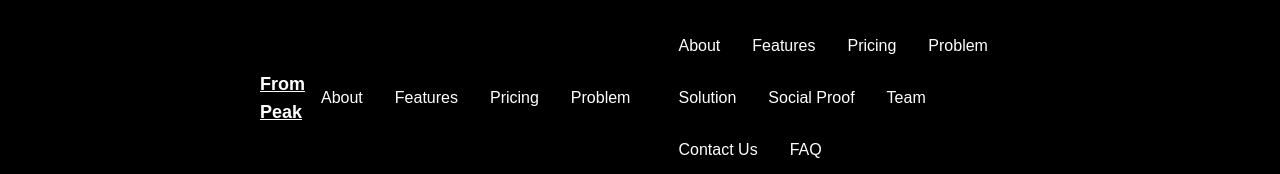
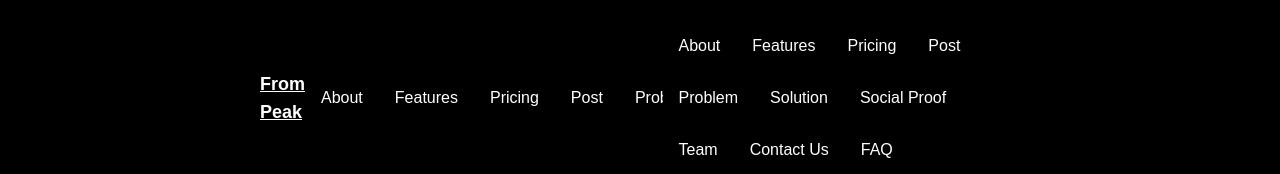
Before and after one commit to Amawareness24/Mywebsite, a plain HTML site: page index.html in a window 1280 px wide. Shown: the top 174 px of the page. Drawn offline with nearby package versions, Linux system fonts and the light colour scheme.

Commit message:
Update index.html

```diff
--- a/index.html
+++ b/index.html
@@ -14,10 +14,10 @@
     <meta name="google-site-verification: googleb740d9d8954a4855.html">
     <link href="https://cdn.jsdelivr.net/npm/tailwindcss@2.2.8/dist/tailwind.min.css" rel="stylesheet">
     <link href="https://cdnjs.cloudflare.com/ajax/libs/font-awesome/6.0.0-beta3/css/all.min.css" rel="stylesheet">
-
         </body>
     <script src="https://cdnjs.cloudflare.com/ajax/libs/alpinejs/2.8.2/alpine.min.js"></script>
     <style>
+
         /* Navigation */
         .nav {
             background-color: #000;
@@ -367,6 +367,7 @@
                 <li><a href="#about">About</a></li>
                 <li><a href="#features">Features</a></li>
                 <li><a href="#pricing">Pricing</a></li>
+                <li><a href="#Post">Post</a></li>
                 <li><a href="#problem">Problem</a></li>
                 <li><a href="#solution">Solution</a></li>
                 <li><a href="#social-proof">Social Proof</a></li>
@@ -384,6 +385,7 @@
                     <li><a href="#about">About</a></li>
                     <li><a href="#features">Features</a></li>
                     <li><a href="#pricing">Pricing</a></li>
+                    <li><a href="#Post">Post</a></li>
                     <li><a href="#problem">Problem</a></li>
                     <li><a href="#solution">Solution</a></li>
                     <li><a href="#social-proof">Social Proof</a></li>
@@ -415,6 +417,7 @@
             <ul>
                 <li>
                     <i class="far fa-clock fa-5x"></i>
+                    <a href="your_post_page.htnl"><center>Post</a>
                     <p>Post</p>
                 </li>
                 <li><b>
```
